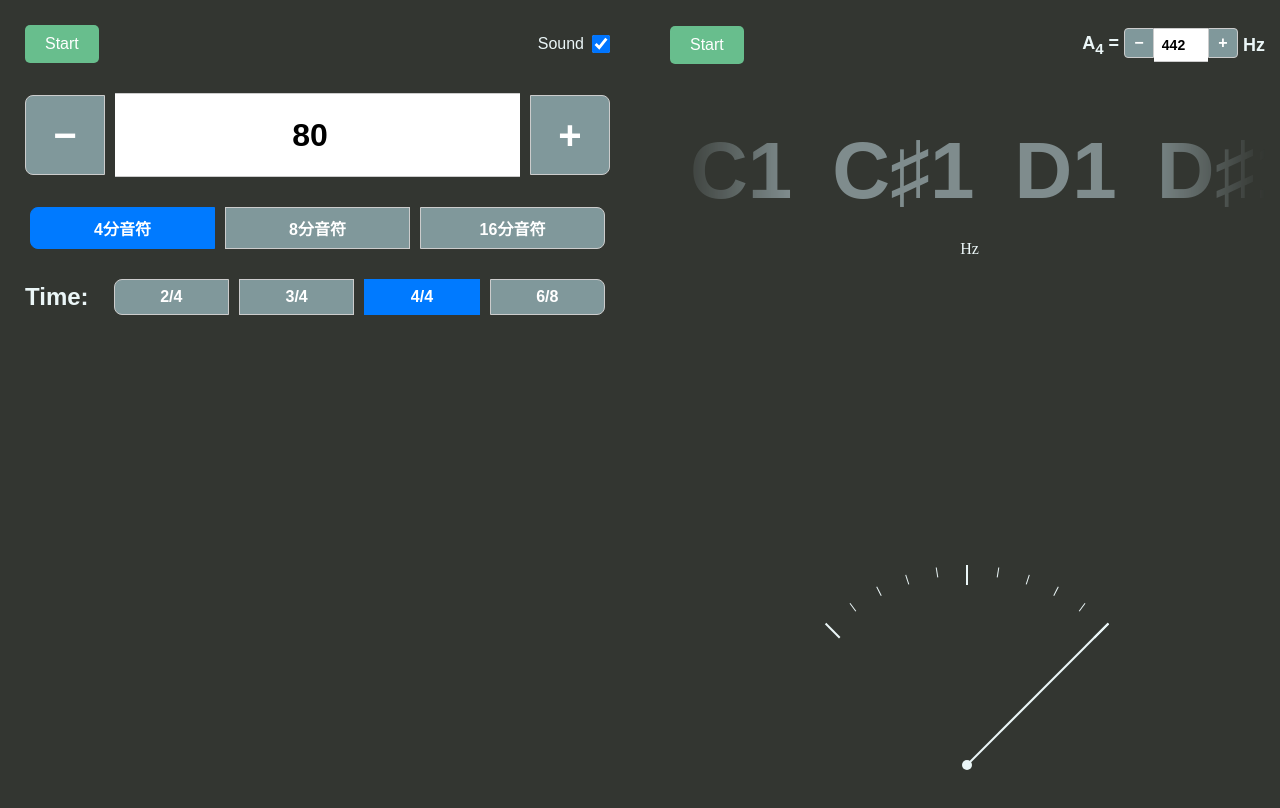
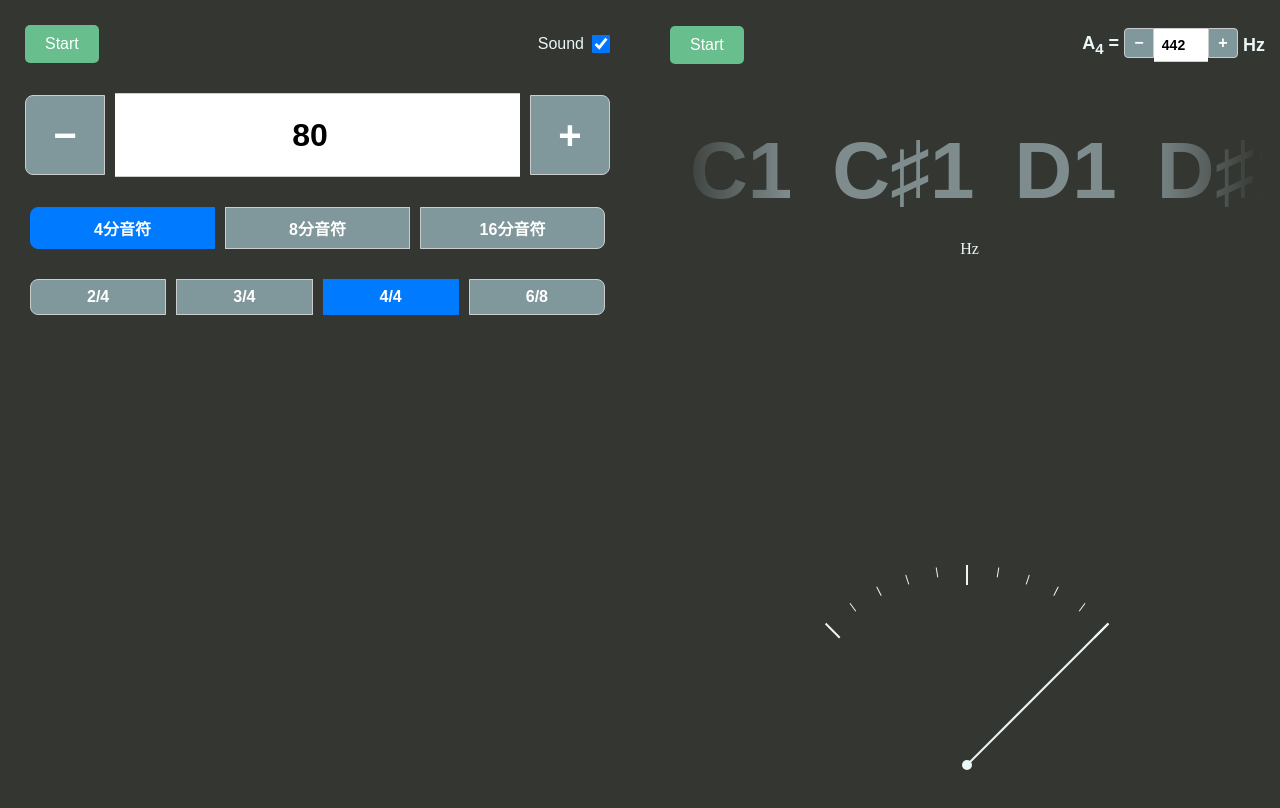
Before and after one commit to teru03/web-tuner-metronome, a Next.js app: page / in a window 1280 px wide. Built offline with nearby package versions, Linux system fonts and the light colour scheme.

Commit message:
スタイル修正

```diff
--- a/app/components/Metronome.tsx
+++ b/app/components/Metronome.tsx
@@ -305,7 +305,6 @@ export default function Metronome() {
           </div>
         </div>
         <div className="time-signature-controls">
-          <span>Time:</span>
           <div className="time-signature-buttons">
             <button
               className={`time-signature-btn ${timeSignature === 0 ? 'active' : ''}`}
```
